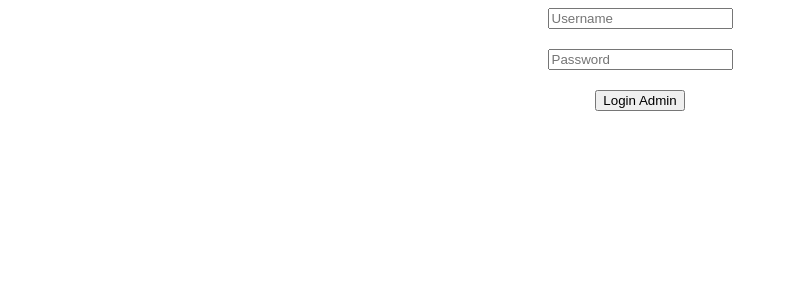
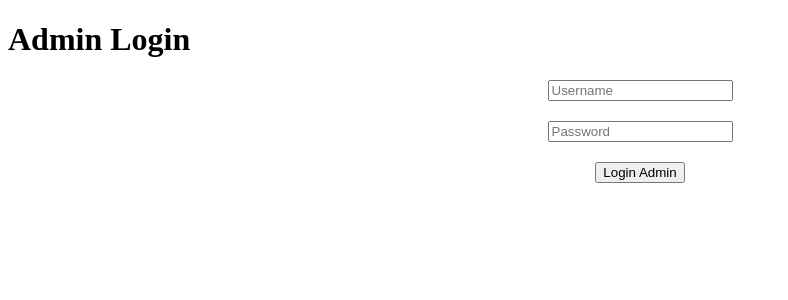
Before and after one commit to ap539813/Grocery-Shoping-App, a Vue app in the folder frontend/: page /login/admin in a window 1280 px wide. Shown: the top 300 px of the page, without its empty margins (0-788 px from the left). Built offline with nearby package versions, Linux system fonts and the light colour scheme.

Commit message:
Update AdminLoginPage.vue

```diff
--- a/frontend/src/components/AdminLoginPage.vue
+++ b/frontend/src/components/AdminLoginPage.vue
@@ -1,4 +1,5 @@
 <template>
+    <h1>Admin Login</h1>
   <div class="user-login-page">
     <input type="text" v-model="username" placeholder="Username" />
     <input type="password" v-model="password" placeholder="Password" />
```
